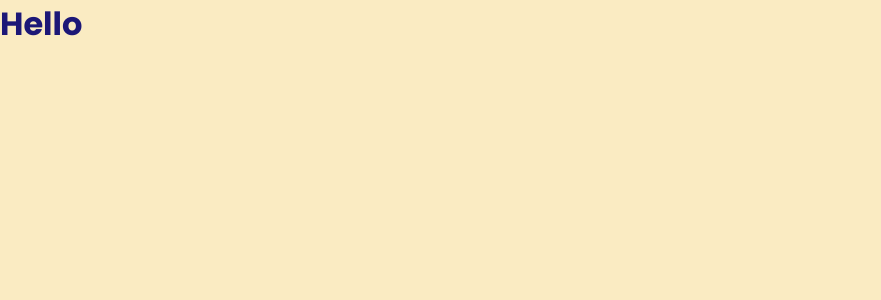
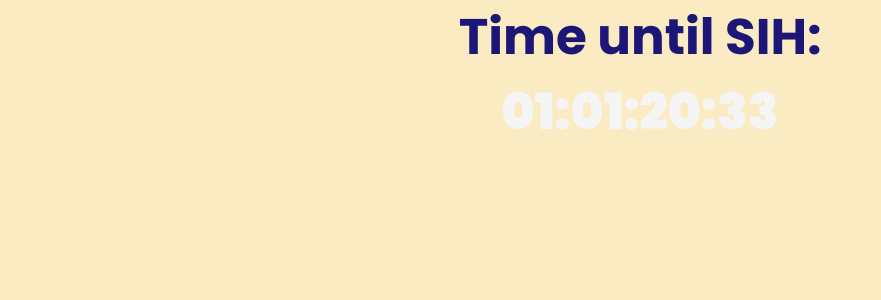
Before and after one commit to Animesh0764/sih-juit, a React (Vite) app: page / in a window 1280 px wide. Shown: the top 300 px of the page, without its empty margins (0-881 px from the left). Built offline with nearby package versions, Linux system fonts and the light colour scheme.

Commit message:
Added Timer Countdown

```diff
--- /dev/null
+++ b/src/components/Countdown.tsx
@@ -0,0 +1,55 @@
+import React from 'react';
+
+interface ICountdown {
+    days: number;
+    hours: number;
+    minutes: number;
+    seconds: number;
+}
+
+const CountDownTimer = ({ days=0, hours = 0, minutes = 0, seconds = 60 }: ICountdown) => {
+
+
+    const [time, setTime] = React.useState<ICountdown>({days, hours, minutes, seconds});
+
+
+    const tick = () => {
+
+        if (time.days ===0 && time.hours === 0 && time.minutes === 0 && time.seconds === 0)
+            reset()
+            else if (time.hours === 0 && time.minutes === 0 && time.seconds === 0) {
+                setTime({ days: time.days - 1, hours: 23, minutes: 59, seconds: 59 });
+            } else if (time.minutes === 0 && time.seconds === 0) {
+                setTime({ days: time.days, hours: time.hours - 1, minutes: 59, seconds: 59 });
+            } else if (time.seconds === 0) {
+                setTime({ days: time.days, hours: time.hours, minutes: time.minutes - 1, seconds: 59 });
+            } else {
+                setTime({ days: time.days, hours: time.hours, minutes: time.minutes, seconds: time.seconds - 1 });
+            }
+            };
+
+
+    const reset = () => setTime({days: time.days, hours: time.hours, minutes: time.minutes, seconds: time.seconds});
+
+
+    React.useEffect(() => {
+        const timerId = setInterval(() => tick(), 1000);
+        return () => clearInterval(timerId);
+    });
+
+
+    return (
+            <div className='wrapper' style={{backgroundColor: 'green'}}>
+            <center>
+            <h1  style={{fontSize: '50px'}}>Time until SIH:</h1>
+            <div className='custom-fontsize'>{`${time.days.toString().padStart(2, '0')}:${time.hours.toString().padStart(2, '0')}:${time.minutes
+        .toString()
+        .padStart(2, '0')}:${time.seconds.toString().padStart(2, '0')}`}</div>
+
+            </center>
+        </div>
+
+    );
+}
+
+export default CountDownTimer;
--- a/src/index.css
+++ b/src/index.css
@@ -28,3 +28,13 @@ h1,h2,h3,h4,h5,h6{
   color: var(--blue-color);
   font-family: var(--font-300);
 }
+
+.custom-fontsize{
+  color: whitesmoke;
+  font-family: var(--font-300);
+  font-size: 50px;
+}
+
+.wrapper{
+  background-color:#1C1777;
+}
--- a/src/main.tsx
+++ b/src/main.tsx
@@ -1,9 +1,10 @@
 import React from 'react'
 import ReactDOM from 'react-dom/client'
 import './index.css'
+import Home from './pages/Home'
 
 ReactDOM.createRoot(document.getElementById('root')!).render(
   <React.StrictMode>
-    <h1>Hello</h1>
+    <Home/>
   </React.StrictMode>,
 )
--- a/src/pages/Home.tsx
+++ b/src/pages/Home.tsx
@@ -1,6 +1,12 @@
+import CountDownTimer from "../components/Countdown"
 const Home = () => {
     return (
-        <div>Home</div>
+        <div className="wrapper">
+            <div>
+            <CountDownTimer days={1} hours={1} minutes={20} seconds={40}/>
+            </div>
+
+        </div>
     )
 }
 
```
